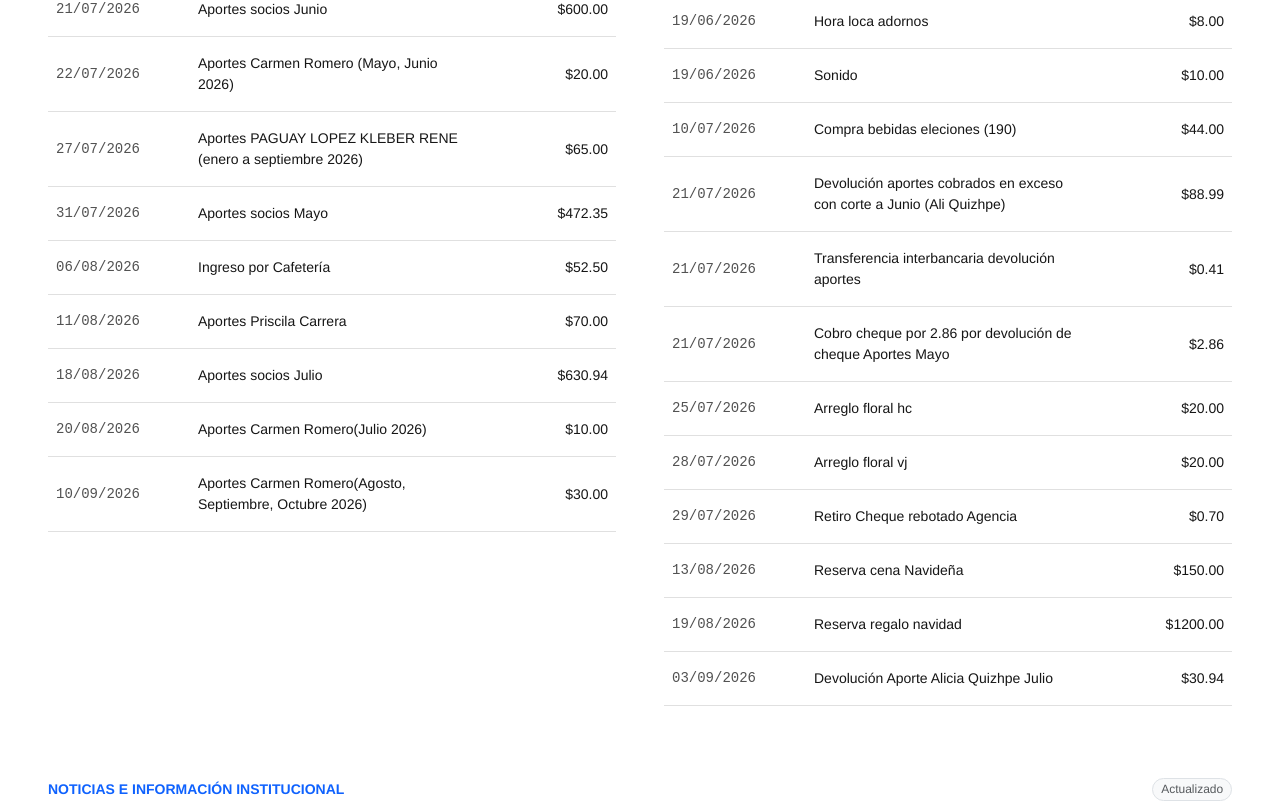
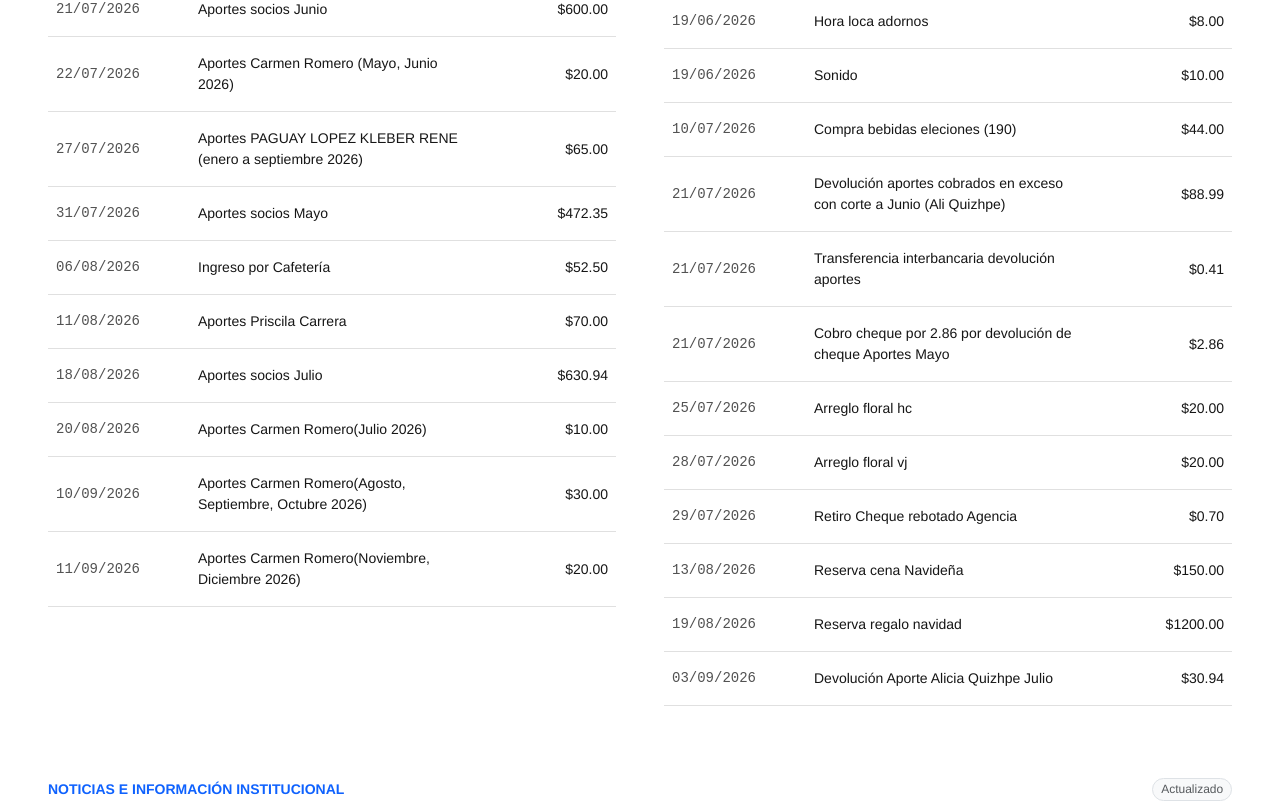
Before and after one commit to jjorgeadrian007/cuentas_aso, a React (Vite) app: page / in a window 1280 px wide. Shown: the part 1012-1816 px from the top of the page. Built offline with nearby package versions, Linux system fonts and the light colour scheme.

Commit message:
ingresos nuevos

```diff
--- a/src/App.jsx
+++ b/src/App.jsx
@@ -22,6 +22,7 @@ export default function DashboardAsociacion() {
     { id: 14, fecha: "18/08/2026", nombre: "Aportes socios Julio", valor: 630.94 },
     { id: 15, fecha: "20/08/2026", nombre: "Aportes Carmen Romero(Julio 2026)", valor: 10.00 },
     { id: 16, fecha: "10/09/2026", nombre: "Aportes Carmen Romero(Agosto, Septiembre, Octubre 2026)", valor: 30.00 },
+     { id: 17, fecha: "11/09/2026", nombre: "Aportes Carmen Romero(Noviembre, Diciembre 2026)", valor: 20.00 },
 
   ]);
 
```
